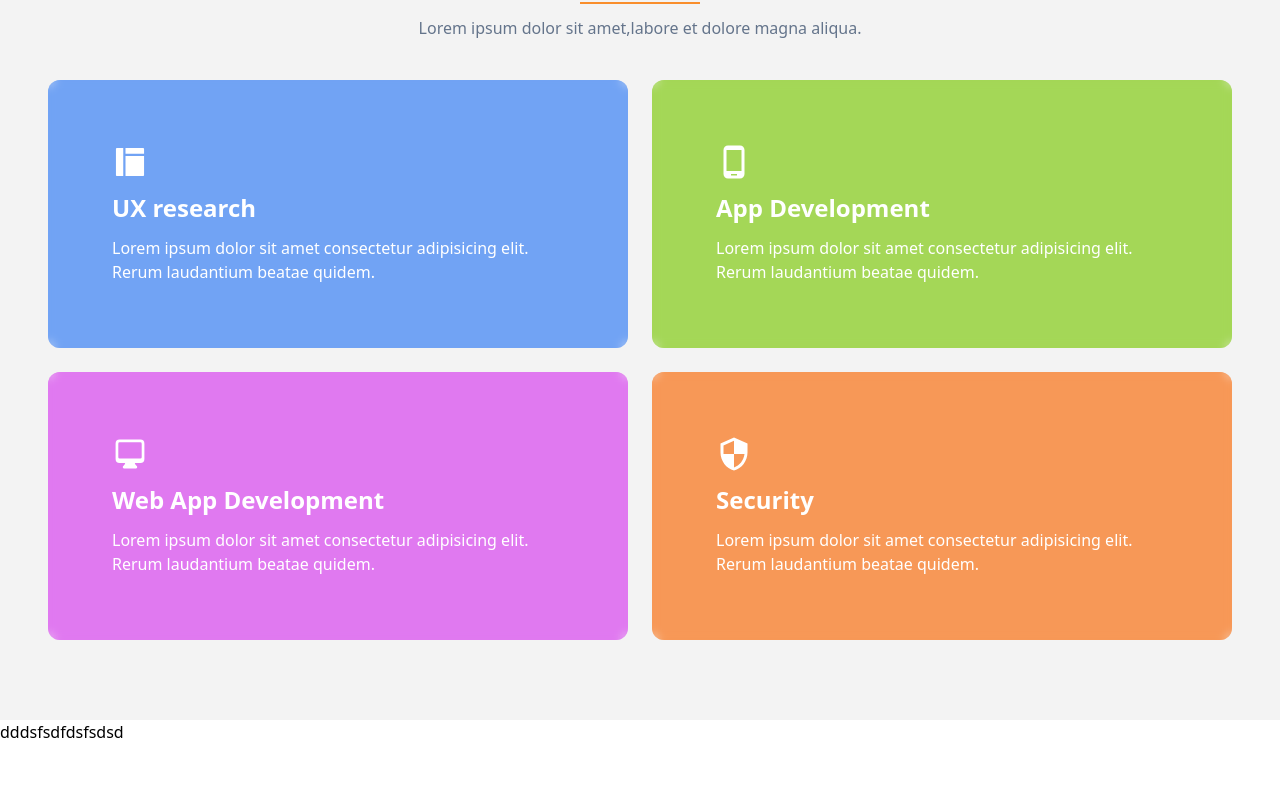
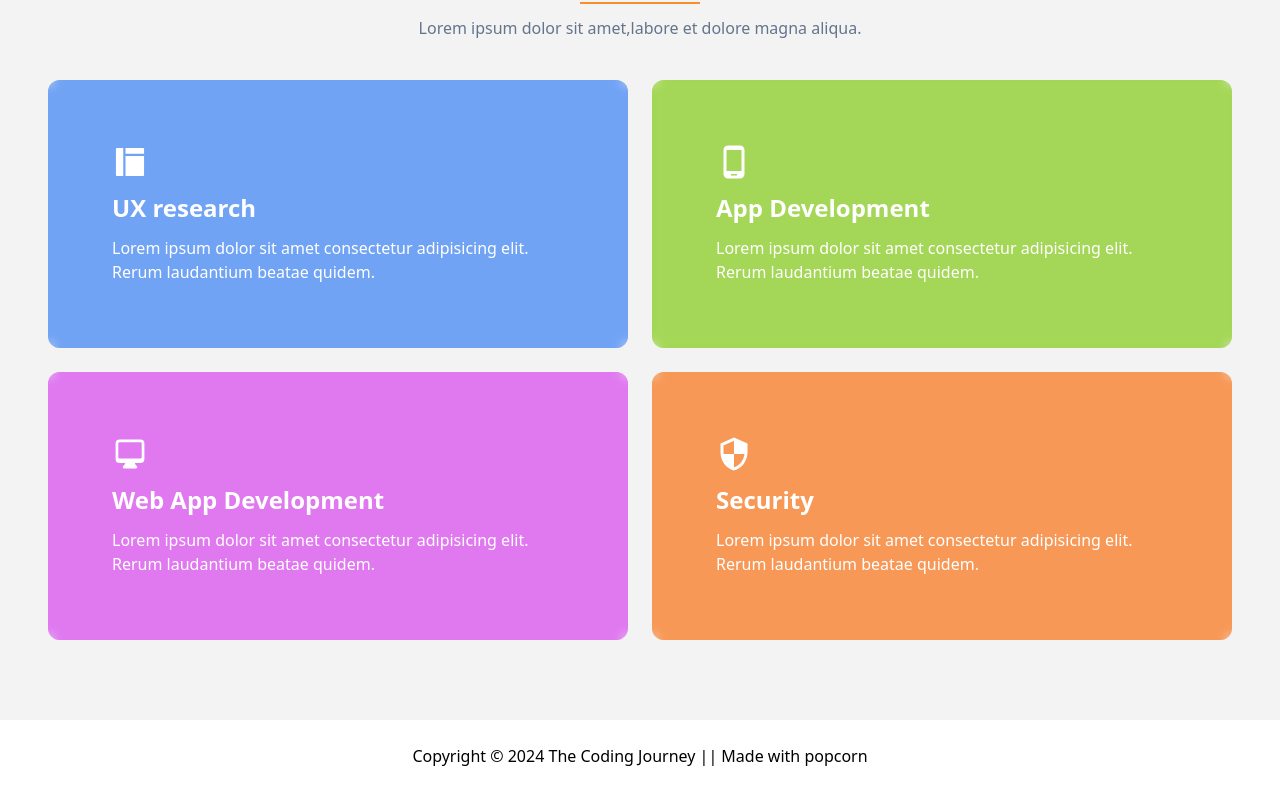
Before and after one commit to Bawantha1998/Portfolio, a React (Vite) app: page / in a window 1280 px wide. Shown: the part 1506-2298 px from the top of the page. Before the commit the page ends 2250 px from the top, so only its background shows below. Built offline with nearby package versions, Linux system fonts and the light colour scheme.

Commit message:
add footer

```diff
--- a/src/components/footer/Footer.jsx
+++ b/src/components/footer/Footer.jsx
@@ -1,11 +1,11 @@
-import React from 'react'
+import React from 'react';
 
 const Footer = () => {
   return (
     <>
-    <section>
-        <div>dddsfsdfdsfsdsd</div>
-    </section>
+    <footer className="text-center py-6 dark:bg-slate-950 dark:text-white">
+       <p className="container">Copyright &copy; 2024 The Coding Journey || Made with popcorn</p>
+    </footer>
     </>
   )
 }
```
